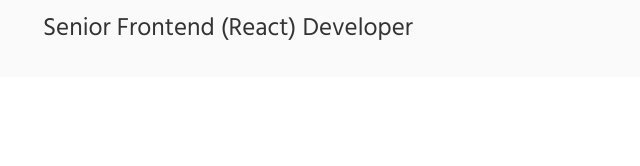
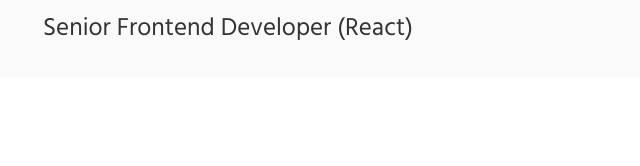
Before and after one commit to mimesser/mimesser.github.io, a plain HTML site: page index.html in a window 1280 px wide. Shown: the part 293-459 px from the top of the page, 27-667 px from the left. Drawn offline with Linux system fonts and the light colour scheme.

Commit message:
update headline

```diff
--- a/index.html
+++ b/index.html
@@ -87,7 +87,7 @@
                     <div class="col-sm-6 sm-margin-b-60">
                         <div class="margin-b-30">
                             <h1 class="promo-block-title">Michael Messer</h1>
-                            <p class="promo-block-text">Senior Frontend (React) Developer</p>
+                            <p class="promo-block-text">Senior Frontend Developer (React)</p>
                         </div>
                     </div>
                     <div class="col-sm-6">
```
